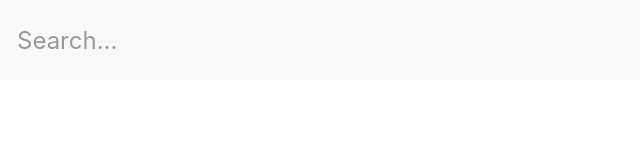
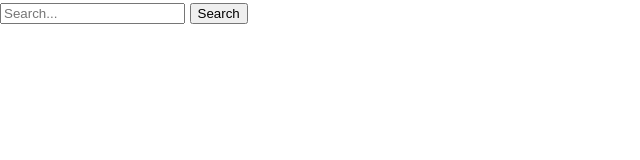
Before and after one commit to Emyliu/Untitled-Web-Browser, an Electron app: page app/index.html in a window 800 px wide. Shown: the whole page, without its empty margins (0-640 px from the left). Drawn offline with Linux system fonts and the light colour scheme.

Commit message:
Can search for different pages now

```diff
--- a/app/index.html
+++ b/app/index.html
@@ -7,16 +7,10 @@
     <script src="index.js"></script>
   </head>
   <body>
-    <nav class="uk-navbar-container" uk-navbar>
-      <div class="uk-navbar-left">
-          <div class="uk-navbar-item">
-              <form action="#" class="uk-search uk-search-navbar" onsubmit="search(); return false;">
-                  <span uk-search-icon></span>
-                  <input id="omnibox" class="uk-search-input" type="text" placeholder="Search..." onsubmit="search()">
-              </form>
+          <div>
+                  <input id="omnibox" type="text" placeholder="Search...">
+                  <button onclick="search()">Search</button>
           </div>
-      </div>
-  </nav>
 
 
 <webview id="mainFrame"
--- a/app/index.js
+++ b/app/index.js
@@ -1,5 +1,7 @@
 function search() {
     let url = document.getElementById("omnibox").value;
+    document.getElementById("omnibox").focus();
+    document.getElementById("omnibox").value = url;
     alert("The form was submitted with " + url);
     document.getElementById("mainFrame").setAttribute('src', url);
     return false
--- a/main.js
+++ b/main.js
@@ -7,7 +7,8 @@ function createWindow () {
     height: 600,
     webPreferences: {
       nodeIntegration: true,
-      webviewTag: true
+      webviewTag: true,
+      allowRendererProcessReuse: true
     },
   })
 
```
